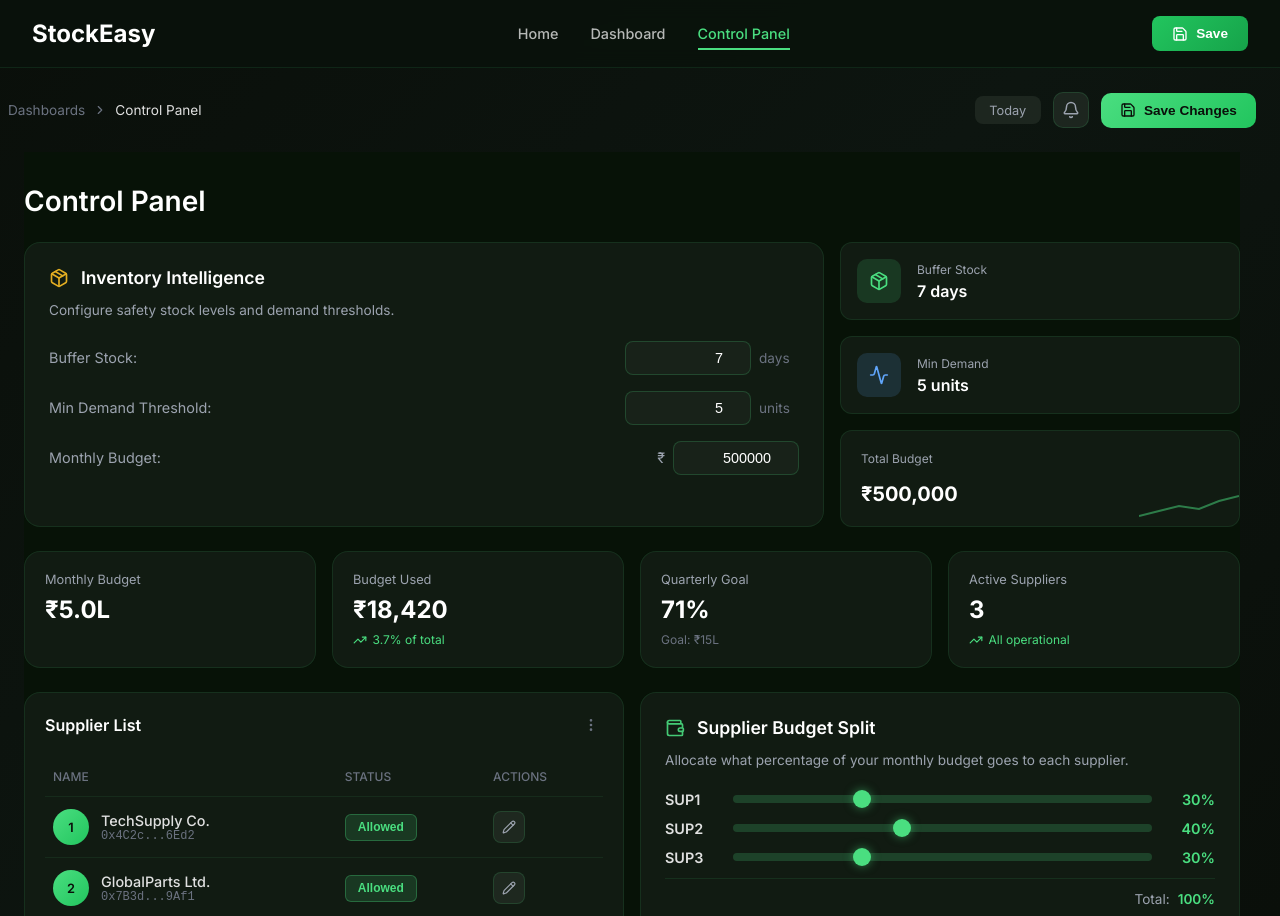
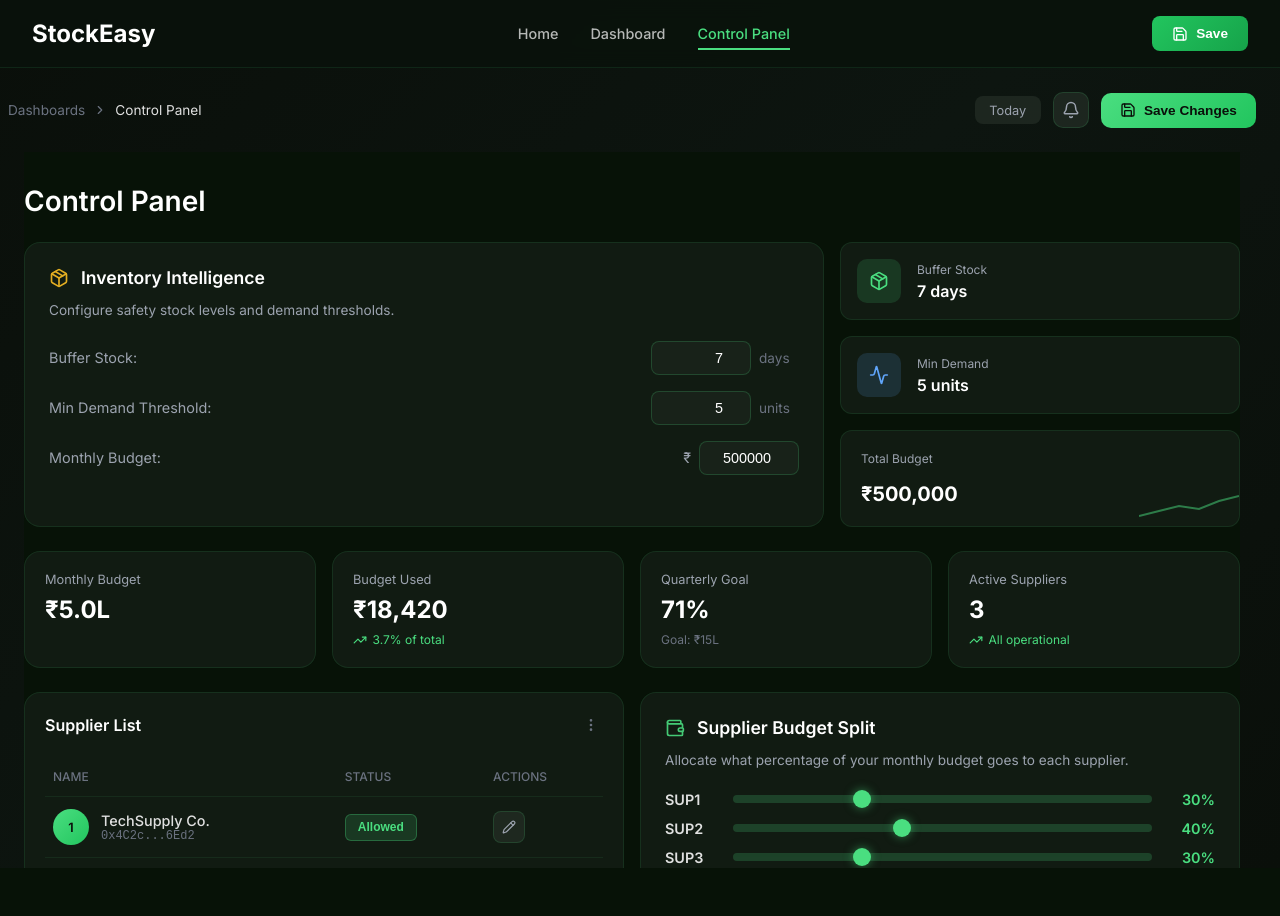
Before and after one commit to Hacknova49/Stock_Easy, a React (Vite) app in the folder frontend/STOCK_EASY/: page /control-panel in a window 1280 px wide. After the commit the page ends 868 px from the top, so only its background shows below. Built offline with nearby package versions, Linux system fonts and the light colour scheme; no server answers.

Commit message:
dashboard responsive fixed final

```diff
--- a/frontend/STOCK_EASY/src/pages/Dashboard.css
+++ b/frontend/STOCK_EASY/src/pages/Dashboard.css
@@ -1,4 +1,18 @@
 /* Dashboard Layout & Theme - Dark Green Theme (matching Control Panel) */
+
+/* Global box-sizing for proper mobile handling */
+*,
+*::before,
+*::after {
+    box-sizing: border-box;
+}
+
+html,
+body {
+    overflow-x: hidden;
+    max-width: 100vw;
+}
+
 :root {
     --bg-dark: #071207;
     --bg-card: rgba(16, 32, 20, 0.9);
@@ -23,6 +37,9 @@
     color: var(--text-primary);
     font-family: 'Inter', sans-serif;
     position: relative;
+    overflow-x: hidden;
+    max-width: 100vw;
+    width: 100%;
 }
 
 /* Green glow overlay */
@@ -272,6 +289,9 @@
     flex: 1;
     padding: 2rem 2.5rem;
     background-color: var(--bg-dark);
+    overflow-x: hidden;
+    max-width: 100%;
+    box-sizing: border-box;
 }
 
 /* Header */
@@ -356,6 +376,8 @@
     grid-template-columns: repeat(4, 1fr);
     grid-template-rows: auto auto auto;
     gap: 1.5rem;
+    max-width: 100%;
+    overflow-x: hidden;
 }
 
 /* Animations */
@@ -397,6 +419,9 @@
     display: flex;
     flex-direction: column;
     backdrop-filter: blur(10px);
+    overflow: hidden;
+    box-sizing: border-box;
+    max-width: 100%;
 }
 
 /* Stagger animations */
@@ -781,9 +806,13 @@
 
 .status-row {
     display: flex;
+    justify-content: space-between;
+    align-items: center;
     padding: 0.75rem;
     background: rgba(255, 255, 255, 0.03);
     border-radius: 12px;
+    overflow: hidden;
+    max-width: 100%;
 }
 
 /* Base Chart Container Height (Desktop) */
```
